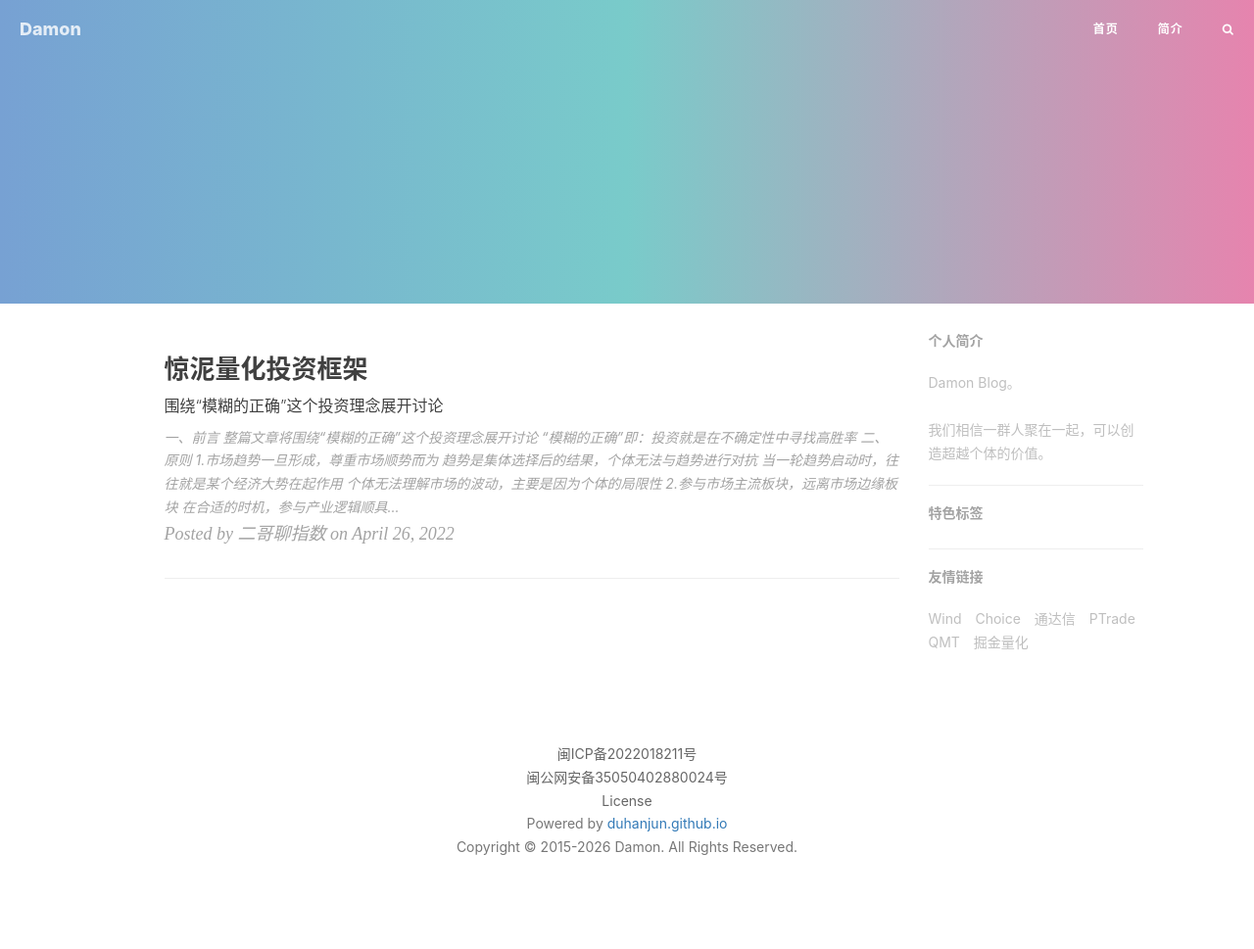
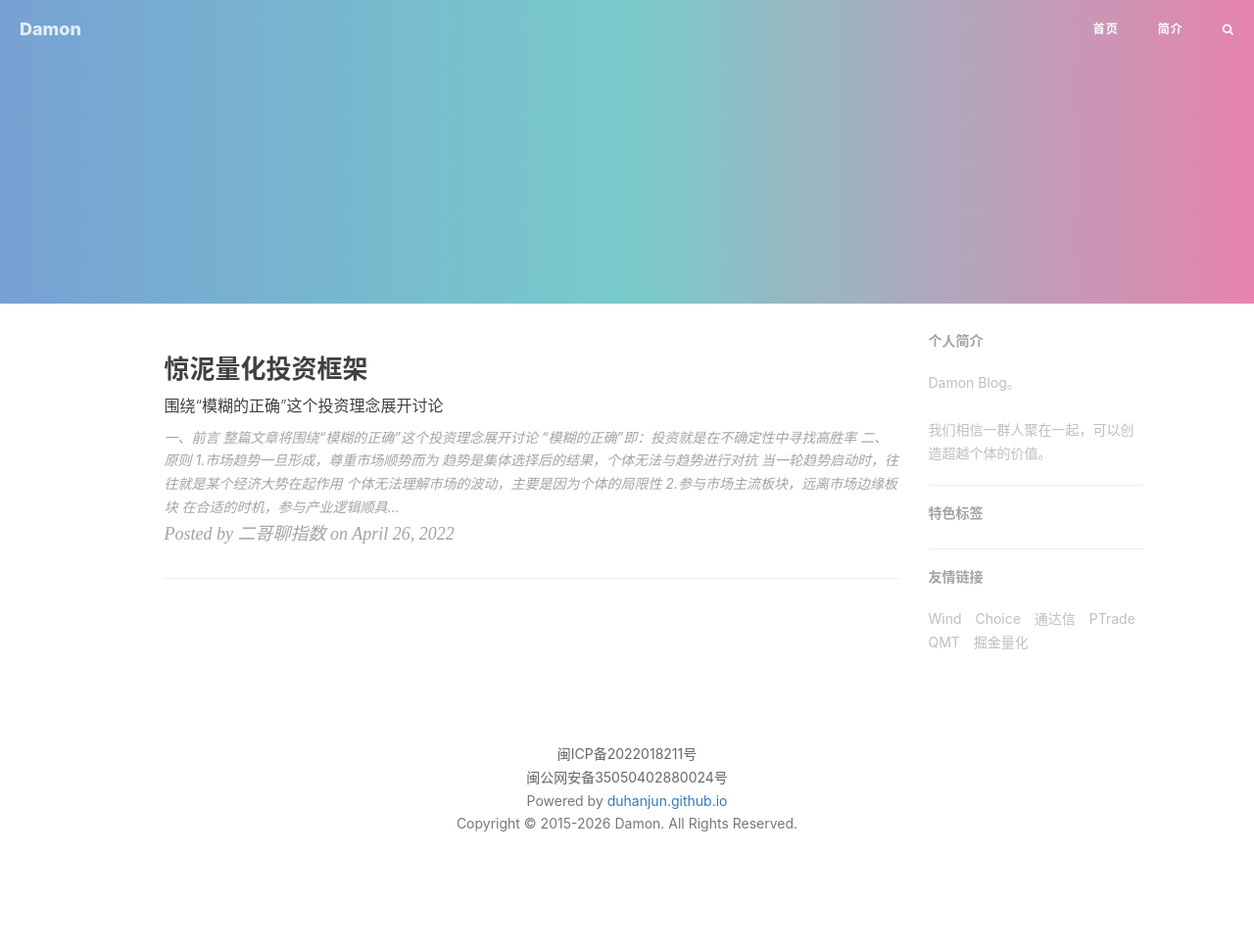
Before and after one commit to duhanjun/duhanjun.github.io, a Jekyll site: the page built from index.html, in a window 1280 px wide. Shown: the whole page at 98% size. Built offline with Jekyll 4.4.1, drawn with Linux system fonts in a browser that asks for light colours; nearby versions of some CDN libraries; the list of posts is cut into pages by our own code; comment, search, counter and statistics services are not loaded; after the commit the page ends 945 px from its top, so only the background shows below that.

Commit message:
chore: 移除footer中的License链接

```diff
--- a/_includes/footer.html
+++ b/_includes/footer.html
@@ -11,8 +11,7 @@
                     <br>
                     <a style="color:#666" href="http://www.beian.gov.cn/portal/registerSystemInfo?recordcode=35050402880024">闽公网安备35050402880024号</a>
                     <br>
-                    <a style="color:#666" href="{{ site.baseurl }}/LICENSE">License</a>
-                    <br>
+
                     Powered by <a href="https://github.com/duhanjun/duhanjun.github.io">duhanjun.github.io</a>
                     <br>
                     Copyright &copy; 2015-{{ site.time | date: '%Y' }} {{ site.title }}. All Rights Reserved.
```
